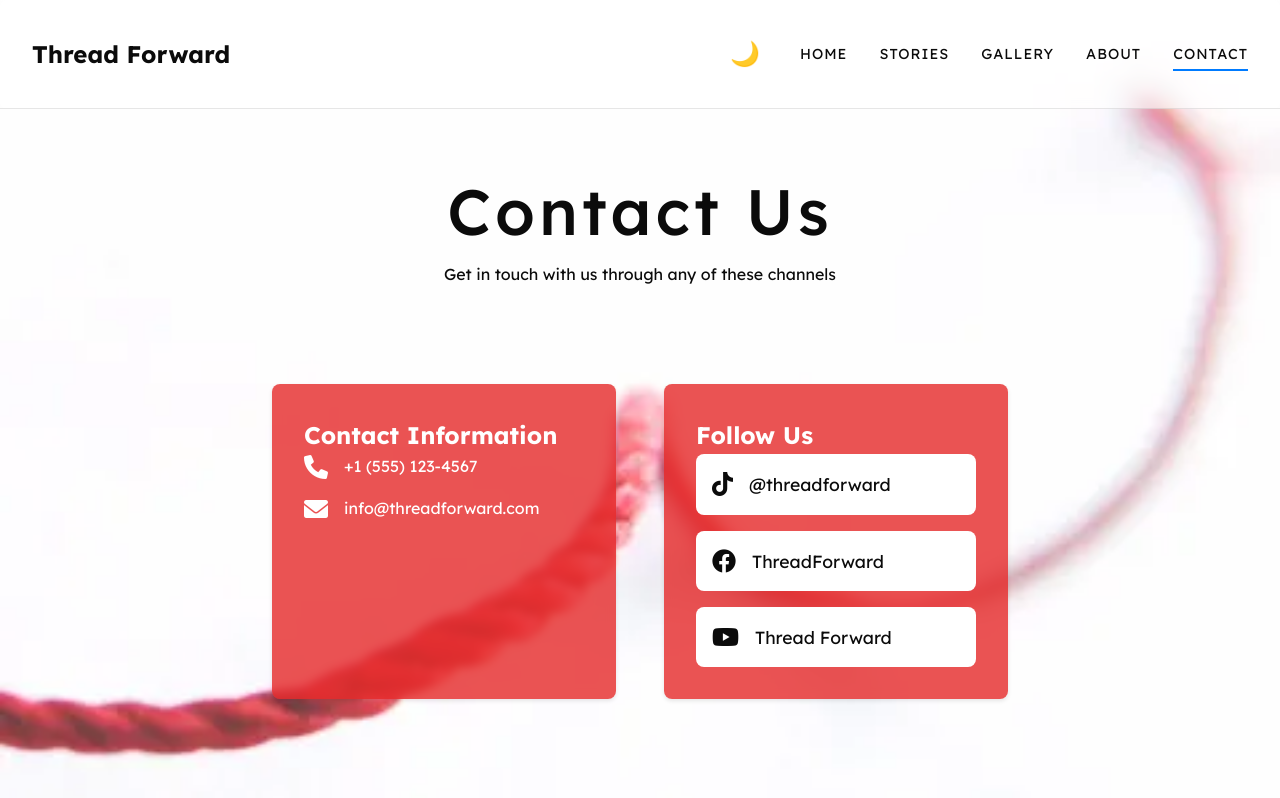
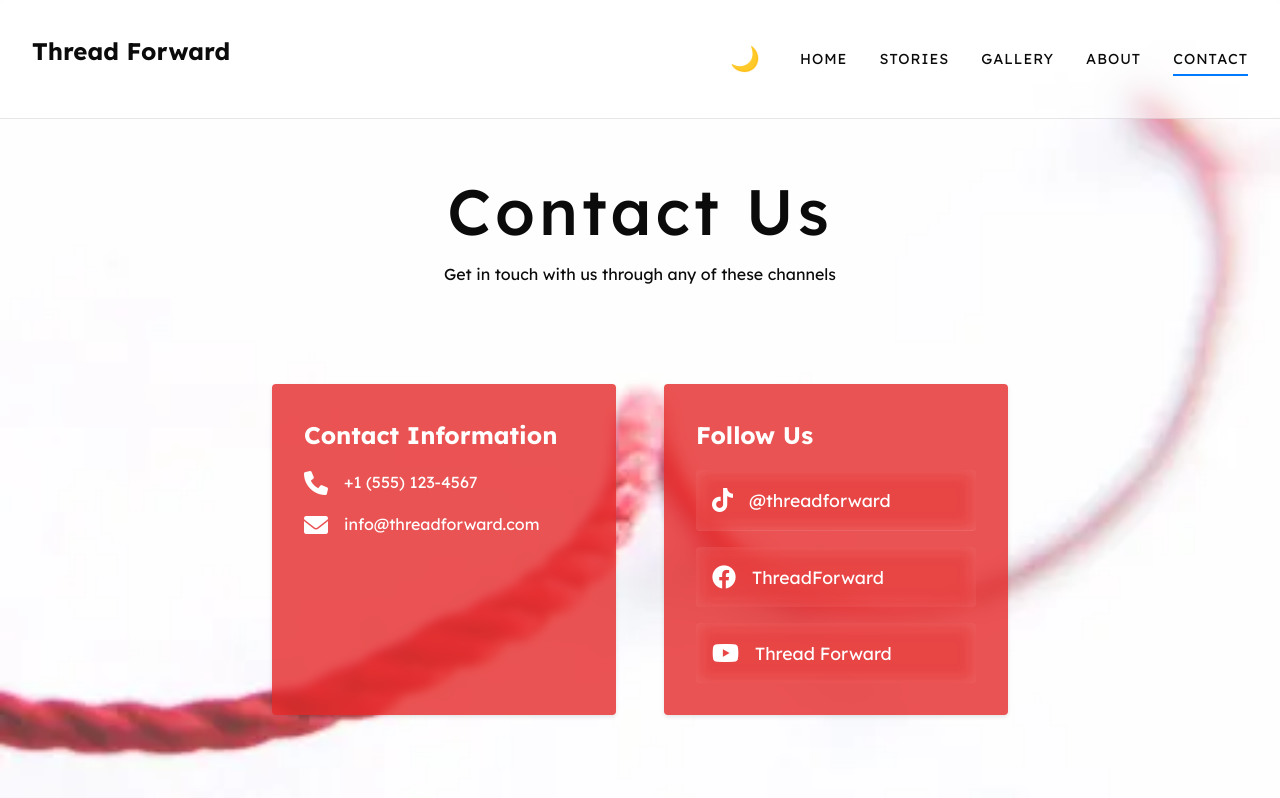
Before and after one commit to TheRealHenHen/Thread-Forward, a plain HTML site: page contact.html in a window 1280 px wide. Drawn offline with Linux system fonts and the light colour scheme.

Commit message:
Changed border radius and link divs style

```diff
--- a/css/contact.css
+++ b/css/contact.css
@@ -17,7 +17,7 @@
     color: var(--content-text-color);
     background-color: var(--content-color);
     padding: 2rem;
-    border-radius: 0.5rem;
+    border-radius: 0.25rem;
     box-shadow: 0 0.125rem 0.25rem rgba(0, 0, 0, 0.1);
 }
 
@@ -43,16 +43,15 @@
     align-items: center;
     padding: 1rem;
     text-decoration: none;
-    color: var(--body-text-color);
-    background-color: var(--background-color);
-    border-radius: 0.5rem;
-    transition: transform 0.2s, background-color 0.2s;
+    color: var(--content-text-color);
+    backdrop-filter: blur(8px);
+    background-color: rgba(255, 255, 255, 0.1);
+    border-radius: 0.25rem;
+    transition: 0.3s;
 }
 
 .social-link:hover {
-    transform: translateX(0.625rem);
-    background-color: var(--content-color);
-    color: var(--content-text-color);
+    transform: scale(1.05);
 }
 
 .social-link i {
@@ -63,3 +62,7 @@
 .social-link span {
     font-size: 1.1rem;
 }
+
+h2 {
+    margin-bottom: 1rem;
+}
```
